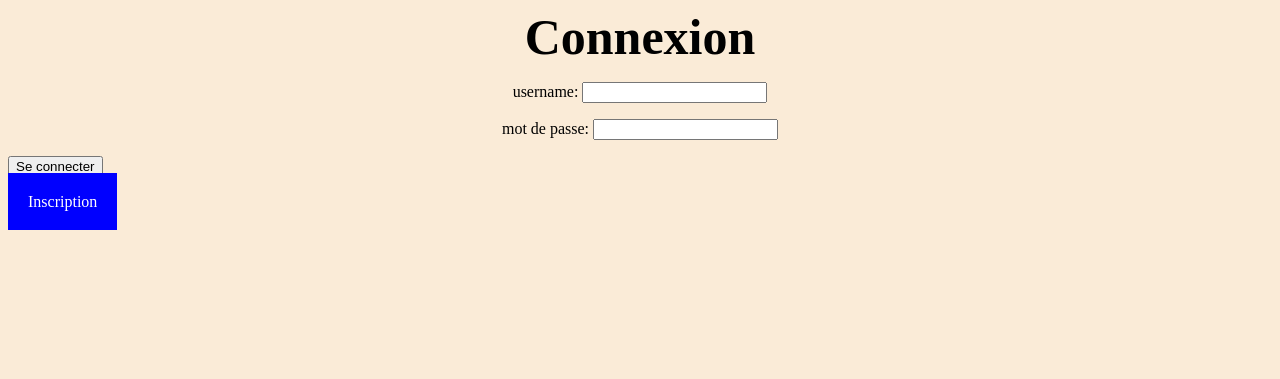
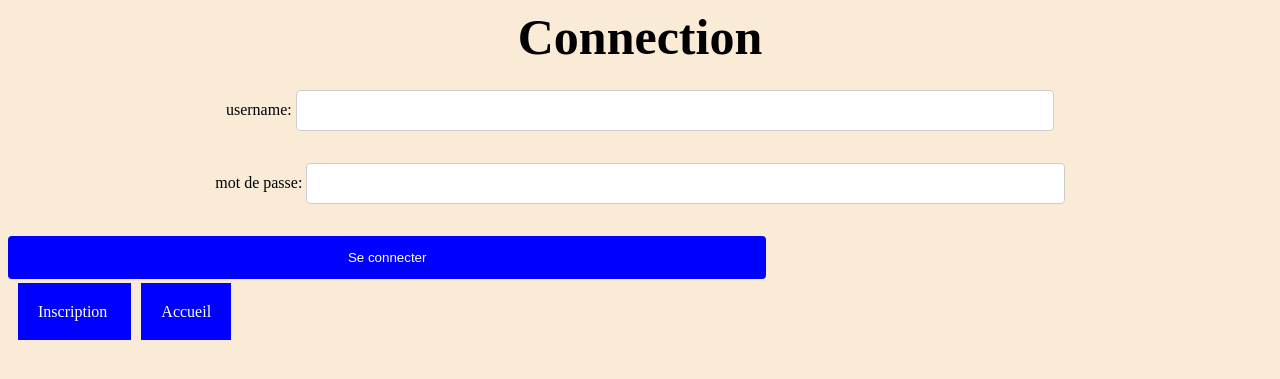
Before and after one commit to AlozoR/ProjetPythonCOVID, a Django app: page /login/ in a window 1280 px wide. Shown: the top 379 px of the page. Run offline with Django 3.2, Linux system fonts and the light colour scheme.

Commit message:
email and password css

```diff
--- a/Static/accueil.css
+++ b/Static/accueil.css
@@ -14,6 +14,7 @@ p {
 }
 
 a{
+    margin-left: 10px;
     color: white;
     background-color: blue;
     text-decoration: none;
--- a/Static/form.css
+++ b/Static/form.css
@@ -0,0 +1,42 @@
+input[type=text], select {
+  width: 60%;
+  padding: 12px 20px;
+  margin: 8px 0;
+  display: inline-block;
+  border: 1px solid #ccc;
+  border-radius: 4px;
+  box-sizing: border-box;
+}
+input[type=email], select {
+  width: 60%;
+  padding: 12px 20px;
+  margin: 8px 0;
+  display: inline-block;
+  border: 1px solid #ccc;
+  border-radius: 4px;
+  box-sizing: border-box;
+}
+input[type=password], select {
+  width: 60%;
+  padding: 12px 20px;
+  margin: 8px 0;
+  display: inline-block;
+  border: 1px solid #ccc;
+  border-radius: 4px;
+  box-sizing: border-box;
+}
+
+input[type=submit] {
+  width: 60%;
+  background-color: blue;
+  color: white;
+  padding: 14px 20px;
+  margin: 8px 0;
+  border: none;
+  border-radius: 4px;
+  cursor: pointer;
+}
+
+input[type=submit]:hover {
+  background-color: darkblue;
+}
--- a/mainsite/templates/mainsite/login.html
+++ b/mainsite/templates/mainsite/login.html
@@ -2,9 +2,12 @@
 
 <head>
     <link href="{% static 'accueil.css' %}" rel="stylesheet" type="text/css" media="all" />
+    <link href="{% static 'form.css' %}" rel="stylesheet" type="text/css" media="all" />
 </head>
 
-<h1>Connexion</h1>
+
+<body>
+    <h1>Connection</h1>
 
     {% if error %}
     <p><strong>Identifiants incorrects</strong></p>
@@ -21,4 +24,6 @@
     </form>
     {% endif %}
 
-<a href="{% url 'mainsite:inscription' %}">Inscription</a>
+    <a href="/mainsite/signin"> Inscription </a>
+    <a href="/mainsite"> Accueil </a>
+</body>
```
Also changed, not shown: mainsite/templates/mainsite/mainmenu.html (+9 -0 lines), mainsite/templates/mainsite/sign_in.html (+3 -30 lines). Lines whose indentation alone changed are shown as unchanged.
